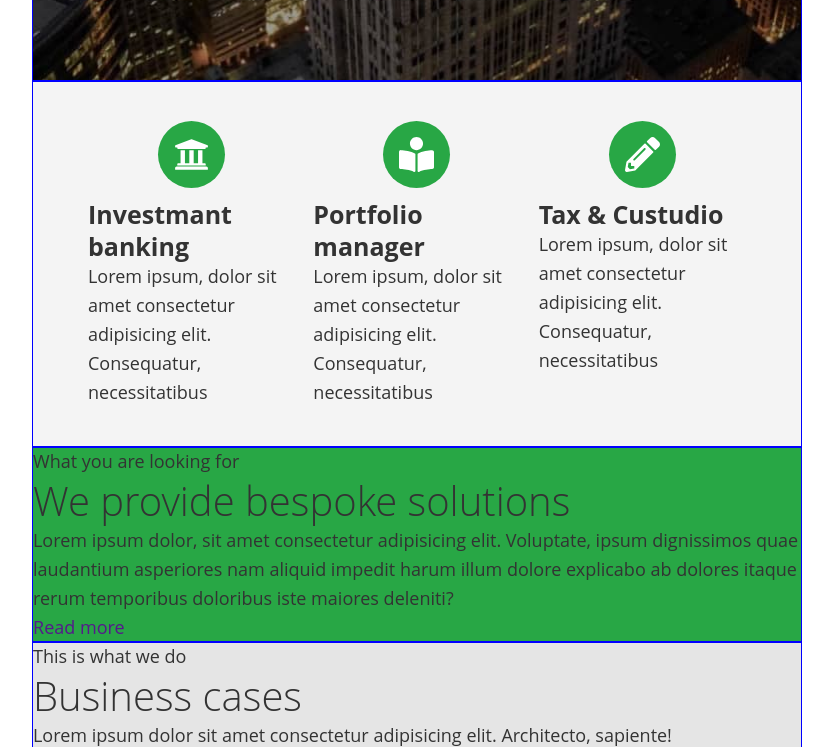
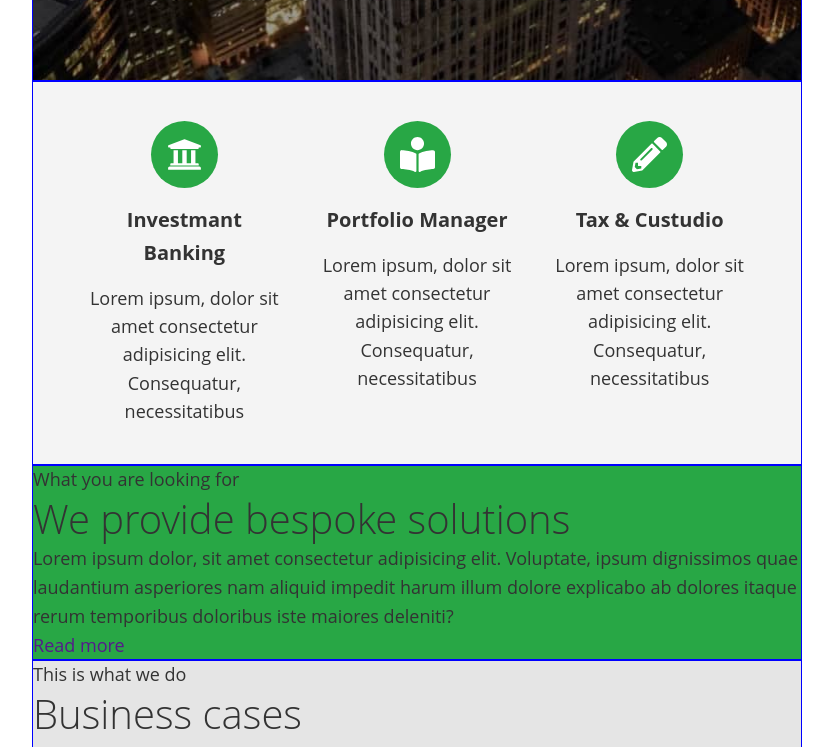
Before and after one commit to Eugensson/finance-ledger-lending, a website built with Vite: page index.html in a window 1280 px wide. Shown: the part 1040-1787 px from the top of the page, without its empty margins (223-1056 px from the left). Built offline with nearby package versions, Linux system fonts and the light colour scheme.

Commit message:
Added css-rules for preference

```diff
--- a/index.html
+++ b/index.html
@@ -44,8 +44,8 @@
                   <use href="/images/icons.svg#university"></use>
                 </svg>
               </div>
-              <h3>Investmant banking</h3>
-              <p>Lorem ipsum, dolor sit amet consectetur adipisicing elit. Consequatur, necessitatibus</p>
+              <h3 class="preference__subtitle">Investmant banking</h3>
+              <p class="preference__descr">Lorem ipsum, dolor sit amet consectetur adipisicing elit. Consequatur, necessitatibus</p>
             </li>
             <li class="preference__item">
               <div class="preference__box">
@@ -53,8 +53,8 @@
                   <use href="/images/icons.svg#book-reader"></use>
                 </svg>
               </div>
-              <h3>Portfolio manager</h3>
-              <p>Lorem ipsum, dolor sit amet consectetur adipisicing elit. Consequatur, necessitatibus</p>
+              <h3 class="preference__subtitle">Portfolio manager</h3>
+              <p class="preference__descr">Lorem ipsum, dolor sit amet consectetur adipisicing elit. Consequatur, necessitatibus</p>
             </li>
             <li class="preference__item">
               <div class="preference__box">
@@ -62,8 +62,8 @@
                   <use href="/images/icons.svg#pencil"></use>
                 </svg>
               </div>
-              <h3>Tax & Custudio</h3>
-              <p>Lorem ipsum, dolor sit amet consectetur adipisicing elit. Consequatur, necessitatibus</p>
+              <h3 class="preference__subtitle">Tax & Custudio</h3>
+              <p class="preference__descr">Lorem ipsum, dolor sit amet consectetur adipisicing elit. Consequatur, necessitatibus</p>
             </li>
           </ul>
         </section>
--- a/src/scss/base/base.scss
+++ b/src/scss/base/base.scss
@@ -67,6 +67,8 @@ h2 {
 h3 {
     font-size: 23px;
     line-height: 1.26;
+    text-align: center;
+    text-transform: capitalize;
 
     @media screen and (min-width: $tablet) {
         font-size: 25px;
--- a/src/scss/layout/preference.scss
+++ b/src/scss/layout/preference.scss
@@ -18,24 +18,61 @@
 
     @media screen and (min-width: $tablet) {
         flex-direction: row;
-        justify-content: space-between;
+        justify-content: center;
+        gap: 40px;
+    }
+
+    @media screen and (min-width: $desktop) {
+        gap: 80px;
     }
 }
 
-// .preference__item {}
+.preference__item {
+    display: flex;
+    flex-direction: column;
+    align-items: center;
+}
 
 .preference__box {
     display: flex;
     justify-content: center;
     align-items: center;
-    margin: 0 auto 10px auto;
+    margin-bottom: 10px;
 
     width: 67px;
     height: 67px;
     border-radius: 50%;
     background-color: var(--logo-color);
+
+    @media screen and (min-width: $tablet) {
+        margin-bottom: 15px;
+    }
 }
 
 .preference__icon {
     fill: var(--secondary-text-color);
 }
+
+.preference__subtitle {
+    margin-bottom: 15px;
+
+    font-size: 18px;
+    line-height: 1.67;
+    text-align: center;
+
+    @media screen and (min-width: $tablet) {
+        font-size: 20px;
+        line-height: 1.65;
+    }
+}
+
+.preference__descr {
+    font-size: 16px;
+    line-height: 1.6;
+    text-align: center;
+
+    @media screen and (min-width: $tablet) {
+        font-size: 18px;
+        line-height: 1.57;
+    }
+}
--- a/src/scss/layout/team.scss
+++ b/src/scss/layout/team.scss
@@ -1,12 +1,11 @@
 .team {
     display: block;
-    padding: 50px 20px 50px 20px;
+    padding: 50px 20px;
 
-    text-align: center;
     background-color: var(--primary-background-color);
 
     @media screen and (min-width: $tablet) {
-        padding: 50px 30px 60px 30px;
+        padding: 60px 30px;
     }
 }
 
@@ -54,5 +53,6 @@
 }
 
 .card__text {
+    text-align: center;
     text-transform: capitalize;
 }
```
